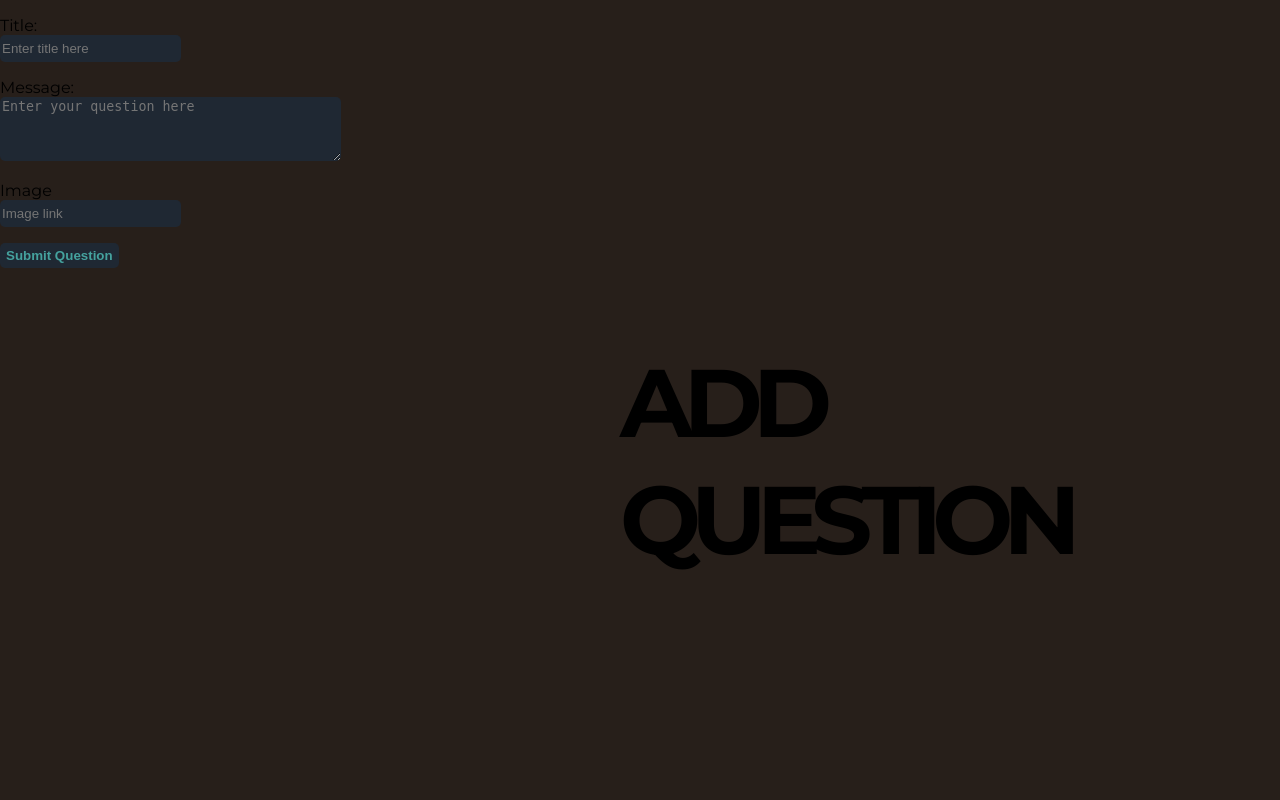
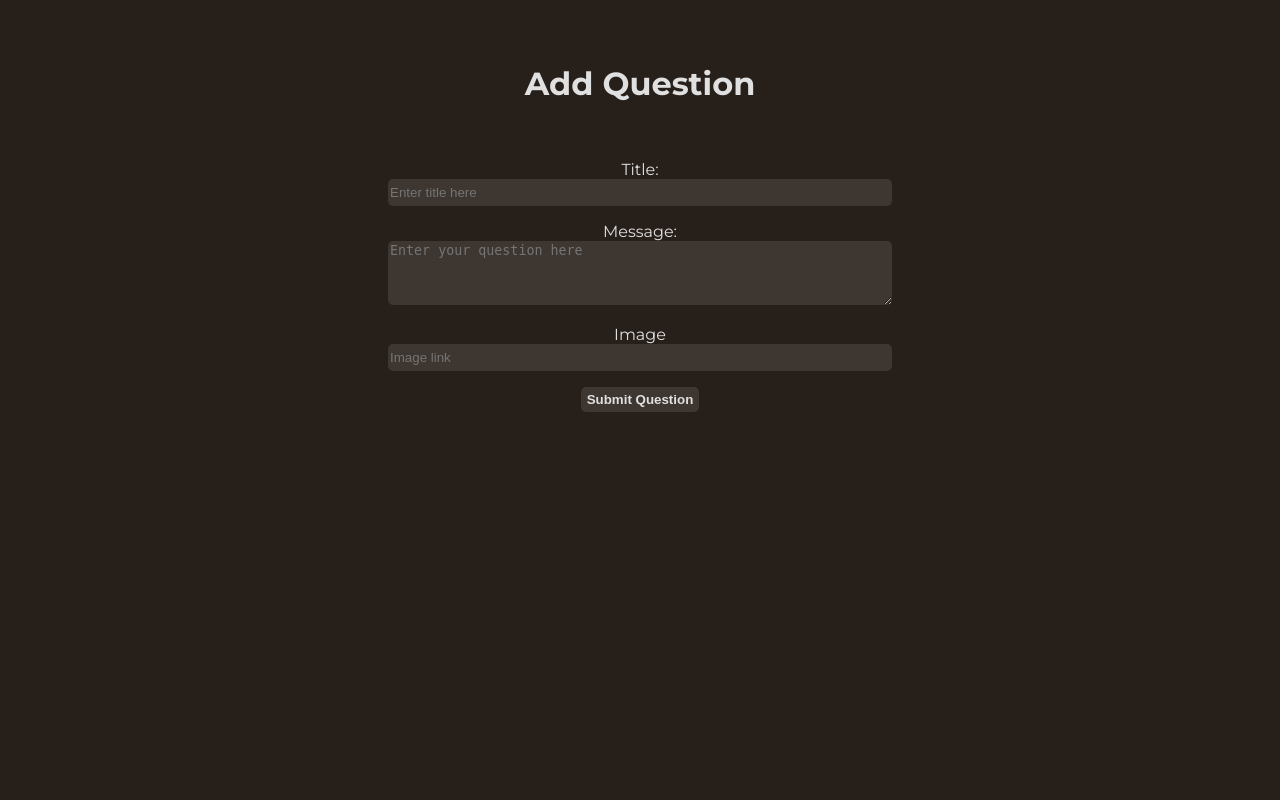
Before and after one commit to gaspargabor/L-V-G, a Flask app: page /add-question in a window 1280 px wide. Run offline with Flask 2, Linux system fonts and the light colour scheme.

Commit message:
add all question page

```diff
--- a/server.py
+++ b/server.py
@@ -14,13 +14,21 @@ from flask)"""
 
 
 @app.route('/')
-@app.route('/list')
 def route_index(sort_criteria=None):
     sort_criteria = request.args.get('sort_criteria')
     if sort_criteria is None:
         sort_criteria = 'submission_time'
     questions = data_manager2.sort_qs_or_as(sort_criteria)
     return render_template('layout.html', questions=questions)
+
+
+@app.route('/list')
+def route_all_question(sort_criteria=None):
+    sort_criteria = request.args.get('sort_criteria')
+    if sort_criteria is None:
+        sort_criteria = 'submission_time'
+    questions = data_manager2.sort_qs_or_as(sort_criteria)
+    return render_template('list.html', questions=questions)
 
 
 """@app.route('/')
--- a/static/css/style.css
+++ b/static/css/style.css
@@ -1,12 +1,28 @@
 @import url("https://fonts.googleapis.com/css?family=Montserrat:300,400,700&display=swap");
 body {
   margin: 0;
+    padding: 0;
   height: 100vh;
   background: #271F1A;
   font-family: 'Montserrat';
   display: grid;
   grid-template-rows: 100% auto;
+    color: #E0E0E0;
 }
+
+.add_question{
+    display: grid;
+    grid-template-rows: 20% auto;
+    text-align: center;
+}
+
+.add_question h1 {
+    padding-top: 2em;
+    margin: 0;
+    position: relative;
+    height: 2em;
+}
+
 
 .background {
   width: 100%;
@@ -24,7 +40,7 @@ th {
 
 }
 
-h1 {
+#main_pg {
   text-transform: uppercase;
   font-weight: lighter;
   letter-spacing: -10px;
@@ -62,14 +78,18 @@ h1 {
 
 
 input{
-    color: #45A29E;
-    background-color: #1F2833;
+    color: #E0E0E0;
+    background-color: rgba(255, 255, 255, 0.1);
     border-radius: 5px;
     border-color: #8E8D8A;
     border-style: hidden;
     height: 25px;
+    width: 500px;
 }
 
+#add_title{
+    text-align: left;
+}
 
 .answers input {
     font-weight: bold;
@@ -80,20 +100,20 @@ input{
 }
 
 textarea{
-    color: #45A29E;
-    background-color: #1F2833;
+    color: #E0E0E0;
+    background-color: rgba(255, 255, 255, 0.1);
     border-radius: 5px;
     border-color: #8E8D8A;
     border-style: hidden;
+    width: 500px;
 }
 
 
 button{
-    background-color: #1F2833;
-    color: #45A29E;
+    background-color: rgba(255, 255, 255, 0.1);
+    color: #E0E0E0;
     font-weight: bold;
     border-radius: 5px;
-    border-color: #8E8D8A;
     height: 25px;
     border-style: hidden;
 }
@@ -184,7 +204,6 @@ button{
     }
 
 
-
 .question-page {
   height: 100vh;
   margin-top: 5em; }
@@ -200,6 +219,7 @@ button{
       text-align: center;
       font-size: 50px;
       margin: 0; }
+
   .question-page .question-bubbles {
     position: absolute;
     color: #E0E0E0;}
--- a/templates/addquestion.html
+++ b/templates/addquestion.html
@@ -2,27 +2,29 @@
 <html lang="en">
 <head>
     <meta charset="UTF-8">
-    <title>{% block title %}Add Question{% endblock %}</title>
+    <title>Add Question</title>
     <link href="{{url_for('static', filename = 'css/style.css')}}" rel="stylesheet">
 </head>
 <body>
-    <h1><strong>{% block titletwo %}Add Question{% endblock %}</strong></h1>
-    <form action={% block route %}"/add-question"{% endblock %} method="post">
-            <p>
-                <label for="title">Title:</label><br>
-                <input type="text" name="title" id="title" {% block comment_title %}placeholder="Enter title here"{% endblock %}>
+    <div class="add_question"><h1>Add Question</h1>
+    <div>
+     <form action="/add-question" method="post">
+           <label id="add_title">Title:</label><br>
+                <input type="text" name="title" id="title" placeholder="Enter title here">
             </p>
             <p>
-                <label for="message">Message:</label><br>
-                {% block question_message %}<textarea name="message" id="message" cols="40" rows="4" placeholder="Enter your question here"></textarea>{% endblock %}
+                <label id="add_message">Message:</label><br>
+                <textarea name="message" id="add_message" cols="40" rows="4" placeholder="Enter your question here"></textarea>
             </p>
             <p>
-                <label for="image">Image</label><br>
-                <input type="text" name="image" id="message" placeholder="Image link">
+                <label id="add_image">Image</label><br>
+                <input type="text" name="image" id="add_message" placeholder="Image link">
             </p>
         <p>
             <button type="submit">Submit Question</button>
         </p>
     </form>
+</div>
+</div>
 </body>
 </html>
--- a/templates/layout.html
+++ b/templates/layout.html
@@ -8,7 +8,7 @@
 <body>
      <div class="header">
          <img src="static/assets/brett-jordan-38OAil7Mz5I-unsplash_crop.jpg" alt="background" class="background">
-         <h1>mate</h1>
+         <h1 id="main_pg">mate</h1>
          <div class="right-txt lax">
              <div class="question lax">
                 <h2>You have a question?</h2>
@@ -31,7 +31,7 @@
              <h2 id="title">Questions</h2>
          </div>
           <div class="navbar">
-                <a href="#">Add new question</a>
+                <a href="{{ url_for("route_all_question") }}">Display all questions</a>
               <div class="dropdown">
                 <button class="dropbtn">Sort By</button>
                 <div class="dropdown-content">
```
Also changed, not shown: templates/list.html (+53 -13 lines).
